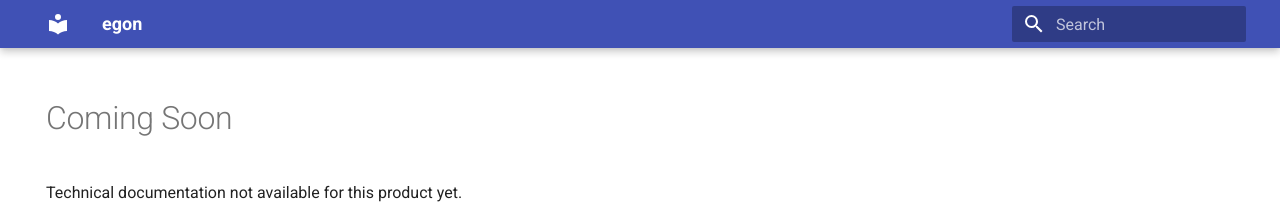
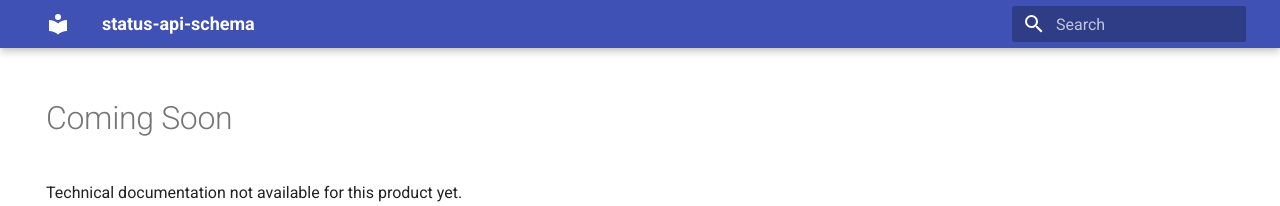
Before and after one commit to Egon-Framework/status-api-schema, an MkDocs documentation site: the page built from docs/index.md, in a window 1280 px wide. Shown: the top 206 px of the page. Built offline with MkDocs 1.6.1 and Material for MkDocs 9.7.7, drawn with Linux system fonts in a browser that asks for light colours.

Commit message:
Update site name in mkdocs config

```diff
--- a/mkdocs.yml
+++ b/mkdocs.yml
@@ -1,4 +1,4 @@
-site_name: egon
+site_name: status-api-schema
 theme: material
 nav:
   - Overview: index.md
```
